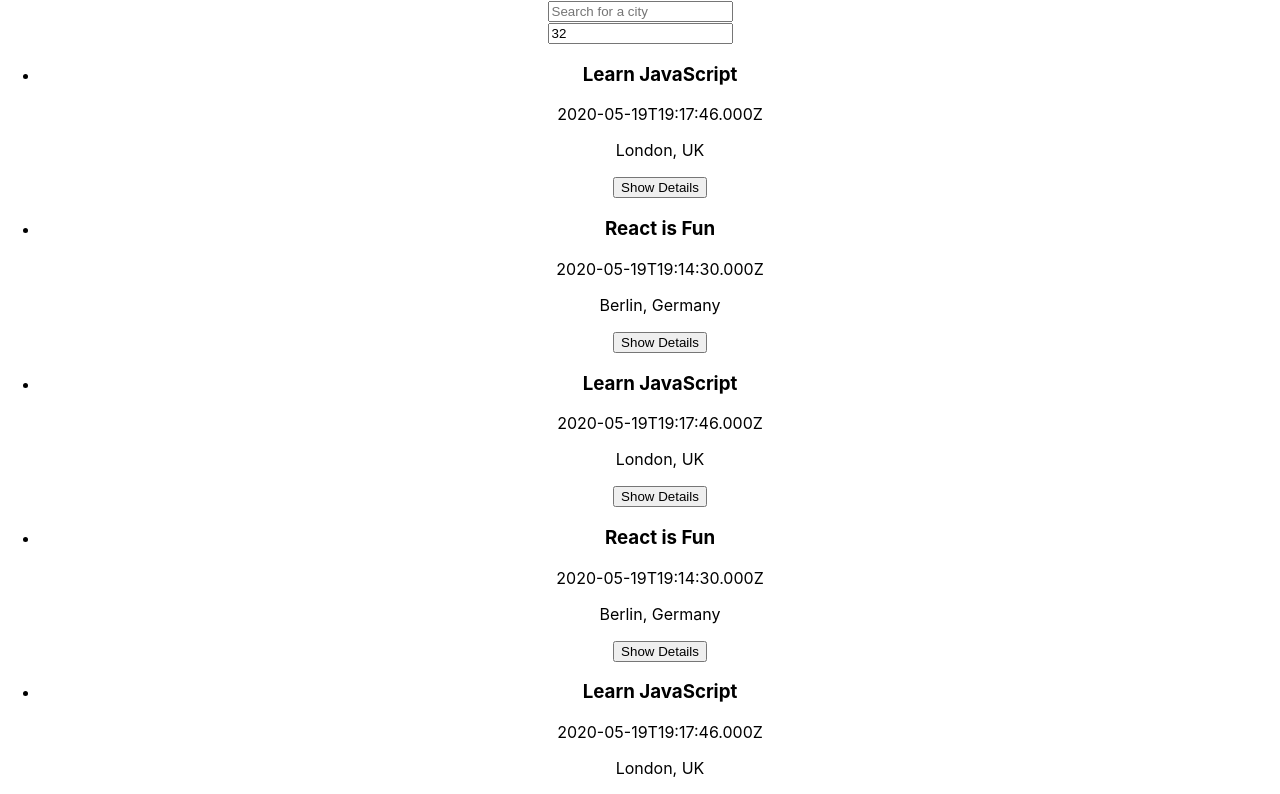
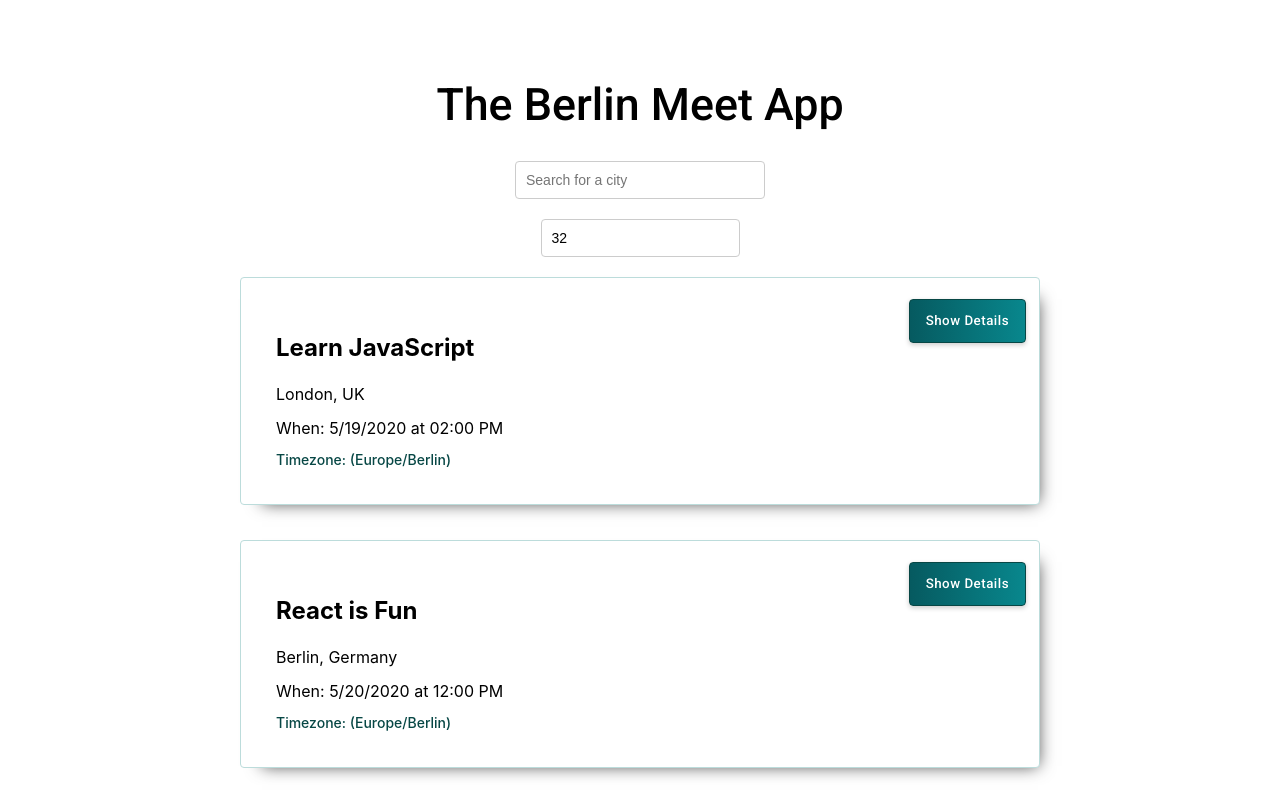
Before and after one commit to bobs83/meetberlin_app, a React (Create React App) app: page / in a window 1280 px wide. Shown: the top 794 px of the page. Built offline with nearby package versions, Linux system fonts and the light colour scheme.

Commit message:
Added own CSS styling to app

```diff
--- a/src/App.css
+++ b/src/App.css
@@ -1,38 +1,175 @@
+@import url(https://fonts.googleapis.com/css?family=Roboto:500);
+
+/* General styles */
 .App {
-  text-align: center;
+  text-align: left;
+  padding: 3% 6%;
 }
 
-.App-logo {
-  height: 40vmin;
-  pointer-events: none;
+.App * {
+  box-sizing: border-box;
 }
 
-@media (prefers-reduced-motion: no-preference) {
-  .App-logo {
-    animation: App-logo-spin infinite 20s linear;
-  }
+h1 {
+  text-align: center;
+  padding: 10px;
+  font-family: "Roboto", sans-serif;
+  font-weight: 500;
+  font-size: 2.8rem;
+  margin-bottom: 20px;
 }
 
-.App-header {
-  background-color: #282c34;
-  min-height: 100vh;
+p {
+  margin: 12px 0;
+  font-size: 16px;
+  line-height: 1.6;
+}
+
+span {
+  color: #074745;
+  font-size: 14px;
+  font-weight: 500;
+}
+
+ul,
+#event-list {
+  padding: 0;
+  margin: 0 auto;
+  list-style-type: none;
+  max-width: 800px;
+}
+
+/* Event box styles */
+.event-box {
+  position: relative;
+  min-height: 150px;
+  border: #bcdcdb 1px solid;
+  border-radius: 4px;
+  margin-bottom: 35px;
+  padding: 35px;
+  background-color: #fff;
+  box-shadow: 10px 10px 16px -12px rgba(0, 0, 0, 0.75);
+}
+
+.event-box h3 {
+  margin-top: 0;
+}
+
+.event-box p,
+.event-box button {
+  margin: 8px 0;
+}
+
+.event-box button {
+  line-height: 1.6;
+  position: absolute;
+  top: 13px;
+  right: 13px;
+  padding: 10px 16px;
+  border-radius: 4px;
+  background: linear-gradient(
+    to right,
+    #065a60,
+    #08878d
+  ); /* Gradient background */
+  color: white;
+  cursor: pointer;
+  border: 1px solid #074745; /* Subtle border */
+  box-shadow: 0 2px 5px rgba(0, 0, 0, 0.2); /* Soft shadow */
+  font-family: "Roboto", sans-serif;
+  font-weight: 400; /* Bold text */
+  letter-spacing: 0.5px; /* Spaced letters */
+  transition: background-color 0.3s, box-shadow 0.3s, transform 0.3s; /* Smooth transition */
+}
+
+.event-box button:hover {
+  background: linear-gradient(
+    to right,
+    #048383,
+    #06a1a4
+  ); /* Darker gradient on hover */
+  box-shadow: 0 4px 8px rgba(0, 0, 0, 0.3); /* Larger shadow on hover */
+}
+
+/* Input styles */
+input[type="text"],
+input[type="number"] {
+  padding: 8px 6px 8px 10px;
+  border-radius: 4px;
+  outline: none;
+  border: 1px solid #ccc;
+  font-size: 14px;
+  line-height: 20px;
+  align-self: center;
+  height: 38px;
+  margin-bottom: 20px;
+}
+
+.city {
+  width: 250px;
+}
+
+#city-search,
+#number-of-events {
   display: flex;
   flex-direction: column;
-  align-items: center;
-  justify-content: center;
-  font-size: calc(10px + 2vmin);
-  color: white;
+  margin: auto;
+  position: relative;
 }
 
-.App-link {
-  color: #61dafb;
+/* Suggestions styles */
+.suggestions {
+  width: 250px;
+  position: absolute;
+  top: 45px;
+  z-index: 2;
+  align-self: center;
+  margin: 0;
+  font-size: 14px;
+  box-shadow: 10px 10px 16px -12px rgba(0, 0, 0, 0.75);
 }
 
-@keyframes App-logo-spin {
-  from {
-    transform: rotate(0deg);
-  }
-  to {
-    transform: rotate(360deg);
-  }
+.suggestions > li {
+  text-align: left;
+  padding: 8px 6px 8px 10px;
+  background-color: #eee;
+  cursor: default;
 }
+
+.suggestions > li:last-child {
+  border-bottom-left-radius: 4px;
+  border-bottom-right-radius: 4px;
+}
+
+.suggestions > li:hover {
+  background-color: #bcdcdb;
+}
+
+/* Event styles */
+.event {
+  padding: 10px 10px 35px;
+  margin-bottom: 10px;
+  text-align: left;
+  border: 1px solid #ccc;
+  border-radius: 4px;
+  position: relative;
+}
+
+.details-btn {
+  font-weight: 500;
+  position: absolute;
+  right: 5px;
+  bottom: 5px;
+  padding: 5px 8px;
+  border-radius: 4px;
+  outline: none;
+  cursor: pointer;
+}
+
+#details {
+  padding: 6px;
+  border: 10px;
+  border-radius: 3px;
+  position: relative;
+  text-align: justify;
+}
--- a/src/App.js
+++ b/src/App.js
@@ -3,7 +3,6 @@ import EventList from "./components/EventList";
 import NumberOfEvents from "./components/NumberOfEvents";
 import { useEffect, useState } from "react";
 import { extractLocations, getEvents } from "./api";
-
 import "./App.css";
 
 const App = () => {
@@ -28,6 +27,7 @@ const App = () => {
 
   return (
     <div className="App">
+      <h1>The Berlin Meet App</h1>
       <CitySearch allLocations={allLocations} setCurrentCity={setCurrentCity} />
       <NumberOfEvents setCurrentNOE={setCurrentNOE} />
       <EventList events={events} />
--- a/src/components/Event.js
+++ b/src/components/Event.js
@@ -3,26 +3,30 @@ import { useState } from "react";
 const Event = ({ event }) => {
   const [showDetails, setshowDetails] = useState(false);
 
+  // Function to format the date and time
+  const formatDate = (dateTime) => {
+    const date = new Date(dateTime);
+    const options = {
+      hour: "2-digit",
+      minute: "2-digit",
+    };
+    return `${date.toLocaleDateString()} at ${date.toLocaleTimeString(
+      [],
+      options
+    )}`;
+  };
+
   return (
-    <li>
-      <h3>{event.summary}</h3>
-      <p>{event.created}</p>
+    <li className="event-box">
+      <h2>{event.summary}</h2>
       <p>{event.location}</p>
-
-      <button
-        onClick={() => {
-          setshowDetails(!showDetails);
-        }}
-      >
+      <p>When: {formatDate(event.start.dateTime)}</p>
+      <span>Timezone: ({event.start.timeZone})</span>
+      <button onClick={() => setshowDetails(!showDetails)}>
         {showDetails ? "Hide Details" : "Show Details"}
       </button>
-
       {showDetails ? (
         <div id="details">
-          <p>
-            When: {event.start.dateTime}
-            <span>({event.start.timeZone})</span>
-          </p>
           <p>{event.description}</p>
         </div>
       ) : null}
```
